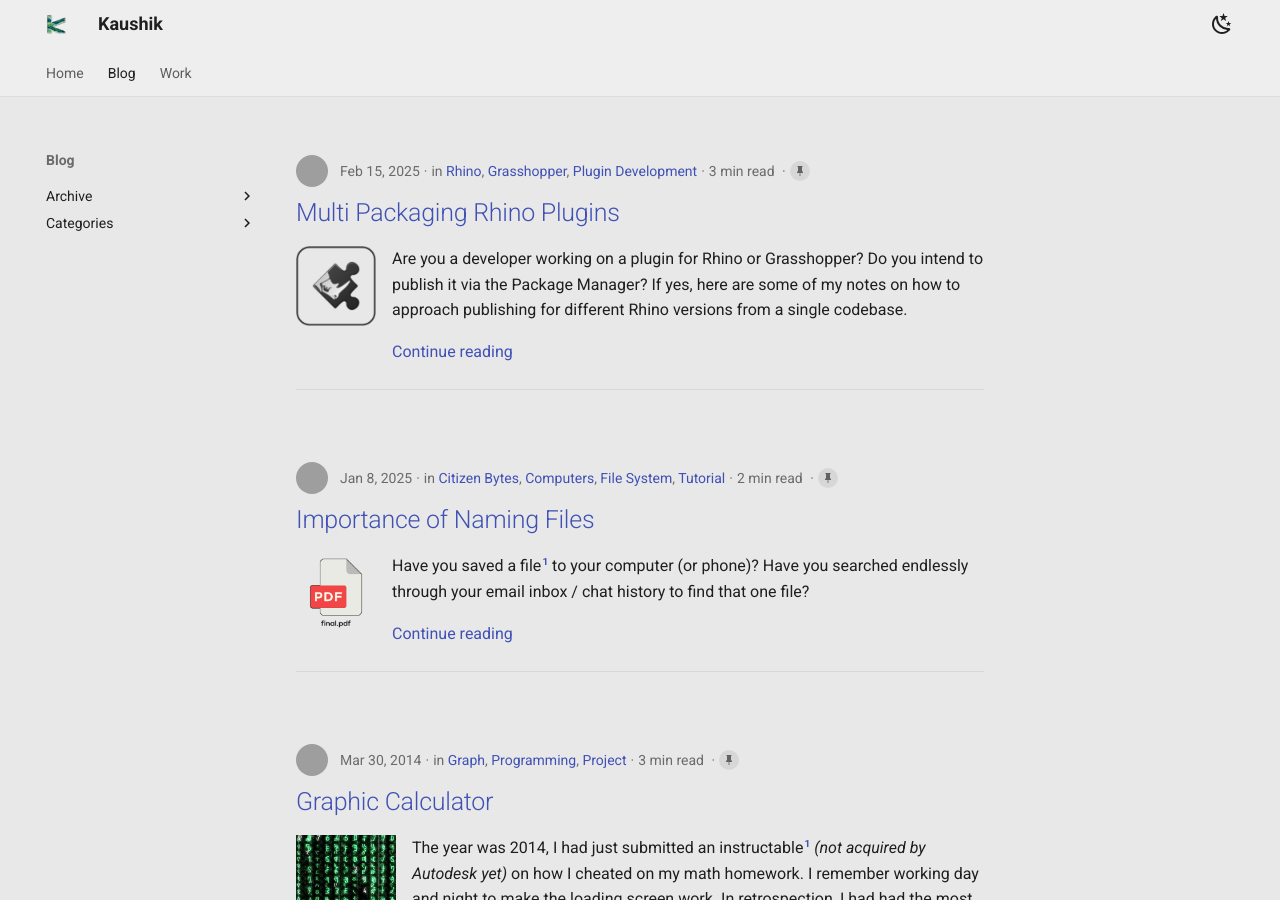
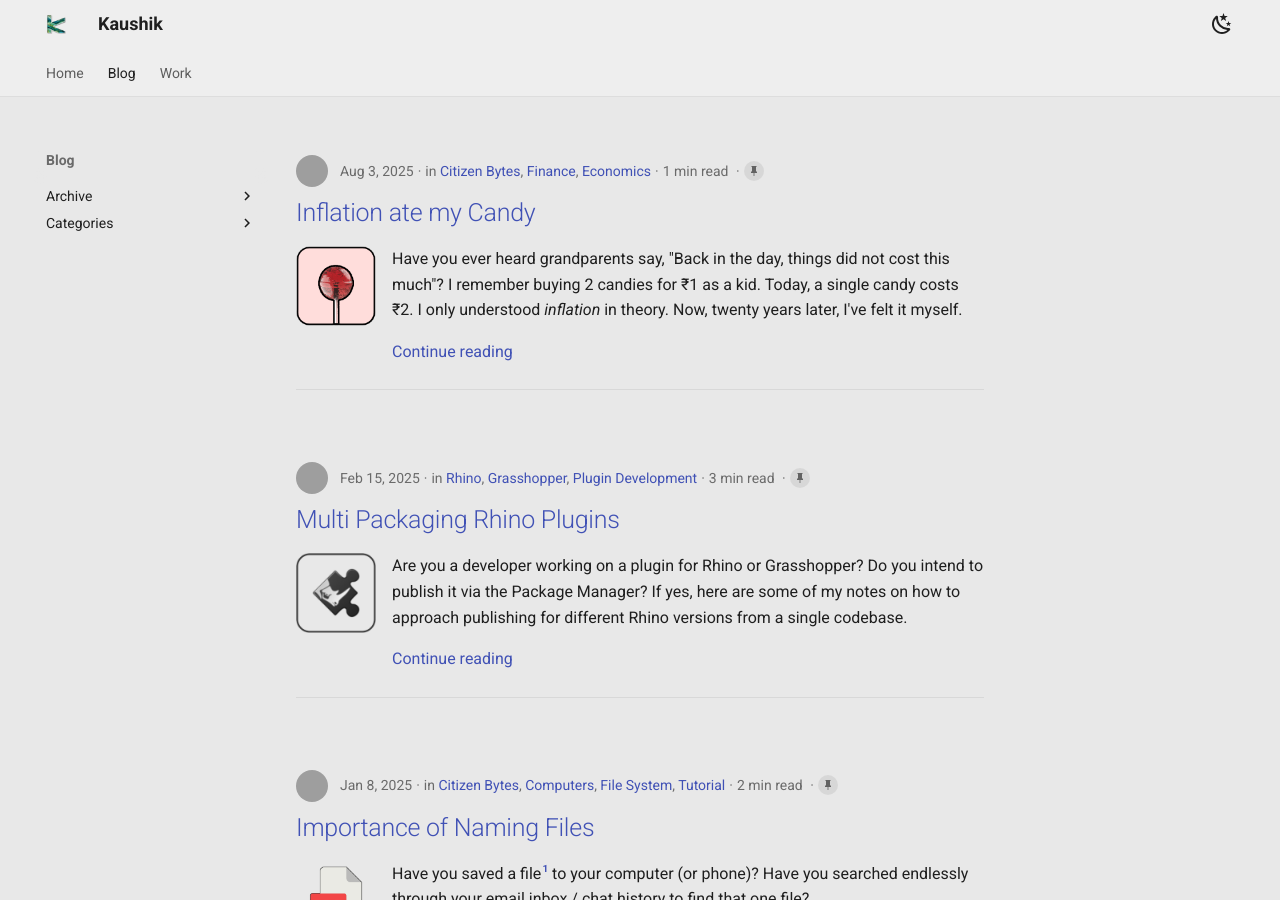
Before and after one commit to thekaushikls/thekaushikls.github.io, an MkDocs documentation site: the page built from public/blog/index.md, in a window 1280 px wide and 900 px high. Built offline with MkDocs 1.6.1 and Material for MkDocs 9.7.7, drawn with Linux system fonts in a browser that asks for light colours; comment, search, counter and statistics services are not loaded; some of the changed lines change nothing that is shown; grey boxes are pictures that could not be loaded.

Commit message:
feat(blog): publish inflation-ate-my-candy

```diff
--- a/public/blog/posts/2025-Inflation-ate-my-Candy.md
+++ b/public/blog/posts/2025-Inflation-ate-my-Candy.md
@@ -1,6 +1,6 @@
 ---
 title: "Inflation ate my Candy"
-draft: true
+draft: false
 search:
   exclude: false
 date:
@@ -10,16 +10,16 @@ authors:
   - thekaushikls
 tags: [Money, Inflation, Savings]
 categories: [Citizen Bytes, Finance, Economics]
-comments: true
+comments: false
 pin: true
 ---
-![](../../resources/Placeholder_256x256.png){width=80 align="left"}
+![](../assets/2025-Inflation-ate-my-Candy-01.png){width=80 align="left"}
 
 Have you ever heard grandparents say, "Back in the day, things did not cost this much"? I remember buying 2 candies for ₹1 as a kid. Today, a single candy costs ₹2. I only understood *inflation* in theory. Now, twenty years later, I've felt it myself.
 
 <!-- more -->
 ---
-<h1><b> Inflation ate my Candy </b></h1>
+<center><h1><kbd> Inflation ate my Candy </kbd></h1></center>
 
 ---
 As kids, we're constantly reminded to save money whenever we can. Spare change, birthday money from grandparents, remaining lunch money -- all go under the mattress, in my case, an old tin with a slotted lid. I might've saved around ₹5,000 before I had my first bank account. It was worth 10,000 candies. Today, the same ₹5,000 is worth only 1,250 candies. The rest? Eaten away by inflation.
@@ -27,3 +27,5 @@ As kids, we're constantly reminded to save money whenever we can. Spare change,
 One way of looking at it is that *Goods are becoming expensive*. But a box of candies then, and a box of candies now bring the same amount of happiness (and diabetes), not much has changed. Another perspective to consider is that *Money loses its purchasing power over time*.
 
 So, the spare cash under your mattress, or secretly hidden inside the rice sack, is losing its value.
+
+---
```
Also changed, not shown: public/blog/assets/2025-Inflation-ate-my-Candy-01.png (added), public/custom/stylesheets/styles.css (line endings or trailing spaces).
